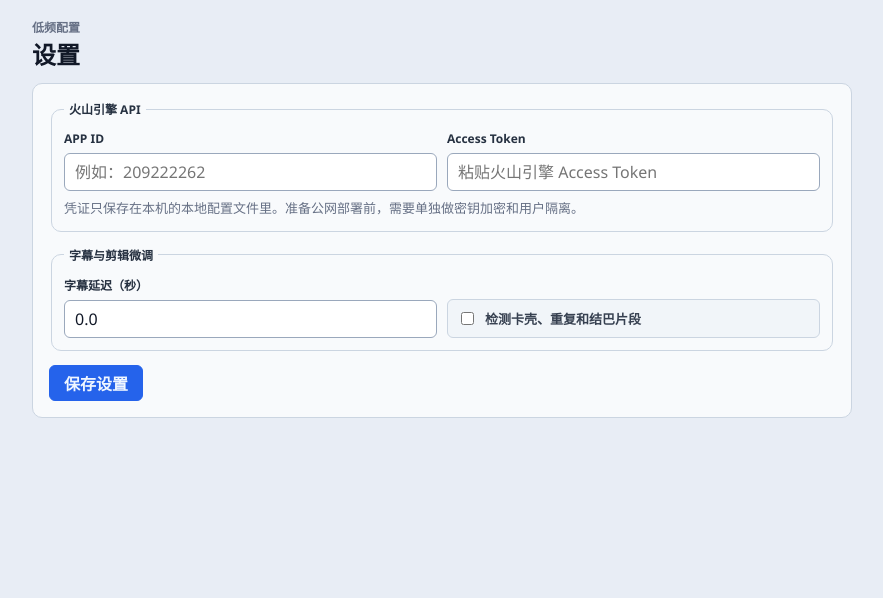
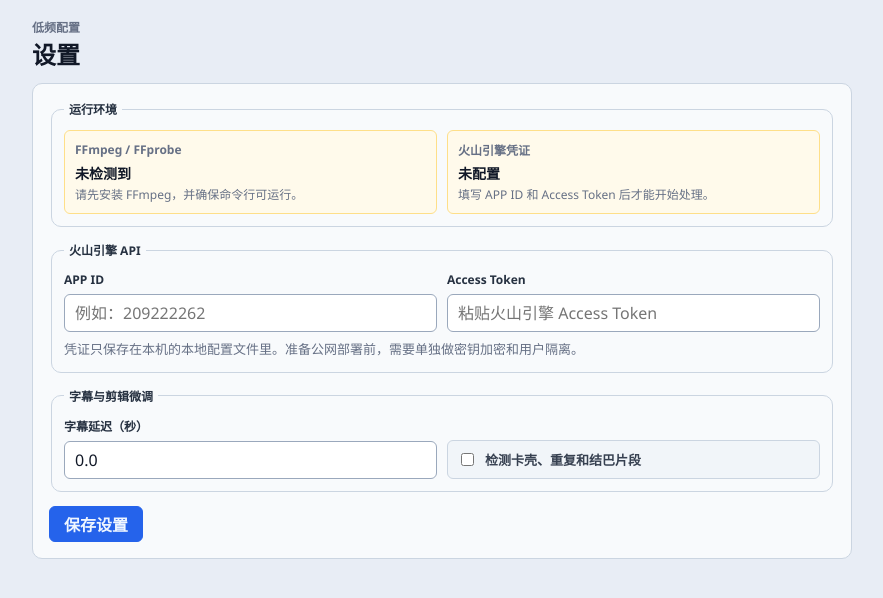
Before and after one commit to mrKt006/AI-cutting, a FastAPI app: page /settings in a window 1280 px wide. Shown: the part 52-650 px from the top of the page, without its empty margins (198-1081 px from the left). Run offline with FastAPI, Linux system fonts and the light colour scheme.

Commit message:
Show runtime status on settings page

```diff
--- a/web/app.py
+++ b/web/app.py
@@ -110,6 +110,7 @@ def settings_page(request: Request) -> HTMLResponse:
         context={
             "request": request,
             "settings": _public_settings(settings),
+            "env": _runtime_status(settings),
             "saved": request.query_params.get("saved") == "1",
         },
     )
--- a/web/static/style.css
+++ b/web/static/style.css
@@ -389,6 +389,49 @@ legend {
   line-height: 1.5;
 }
 
+.runtime-grid {
+  display: grid;
+  grid-template-columns: repeat(2, minmax(0, 1fr));
+  gap: 10px;
+}
+
+.runtime-item {
+  display: grid;
+  gap: 4px;
+  min-width: 0;
+  padding: 10px;
+  background: var(--surface-2);
+  border: 1px solid var(--line);
+  border-radius: var(--radius-sm);
+}
+
+.runtime-item span {
+  color: var(--text-muted);
+  font-size: 12px;
+  font-weight: 800;
+}
+
+.runtime-item strong {
+  color: var(--text);
+  font-size: 14px;
+}
+
+.runtime-item small {
+  min-width: 0;
+  color: var(--text-muted);
+  font-size: 12px;
+  overflow-wrap: anywhere;
+}
+
+.runtime-item.ok {
+  border-color: #abefc6;
+}
+
+.runtime-item.warn {
+  border-color: #fedf89;
+  background: #fffaeb;
+}
+
 input[type="text"],
 input[type="password"],
 input[type="number"],
@@ -2715,6 +2758,10 @@ legend {
     grid-template-columns: repeat(2, minmax(0, 1fr));
   }
 
+  .runtime-grid {
+    grid-template-columns: 1fr;
+  }
+
   .sentence-panel {
     height: 320px;
     max-height: 320px;
--- a/web/templates/settings.html
+++ b/web/templates/settings.html
@@ -43,6 +43,22 @@
       <section class="surface task-surface">
         <form action="/settings" method="post" enctype="multipart/form-data" class="job-form">
           <fieldset>
+            <legend>运行环境</legend>
+            <div class="runtime-grid">
+              <div class="runtime-item {{ 'ok' if env.ffmpeg_ready else 'warn' }}">
+                <span>FFmpeg / FFprobe</span>
+                <strong>{{ '可用' if env.ffmpeg_ready else '未检测到' }}</strong>
+                <small>{{ env.ffmpeg_path if env.ffmpeg_ready else '请先安装 FFmpeg，并确保命令行可运行。' }}</small>
+              </div>
+              <div class="runtime-item {{ 'ok' if env.volc_ready else 'warn' }}">
+                <span>火山引擎凭证</span>
+                <strong>{{ '已配置' if env.volc_ready else '未配置' }}</strong>
+                <small>{{ '可以创建识别任务。' if env.volc_ready else '填写 APP ID 和 Access Token 后才能开始处理。' }}</small>
+              </div>
+            </div>
+          </fieldset>
+
+          <fieldset>
             <legend>火山引擎 API</legend>
             <div class="credential-grid">
               <label class="field">
```
Also changed, not shown: scripts/check_web_error_boundaries.py (+7 -0 lines).
